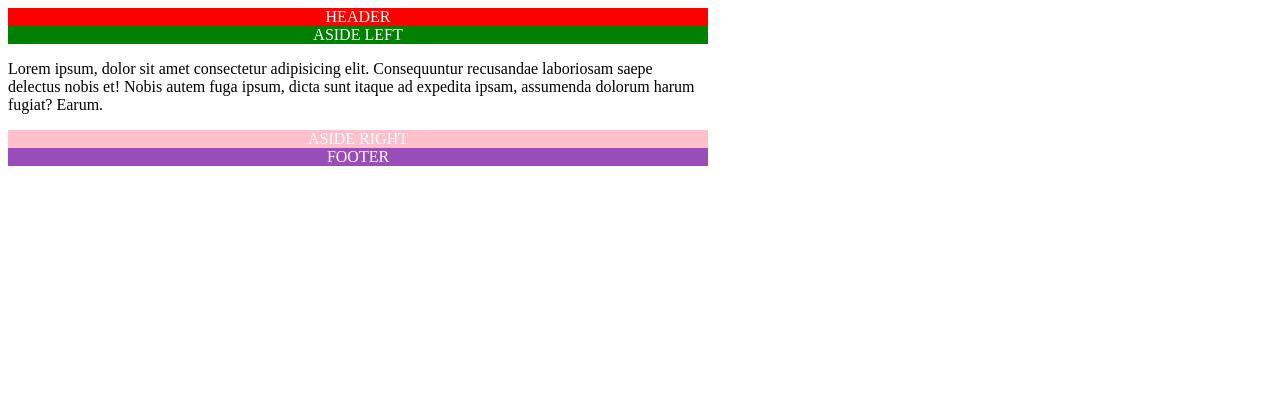
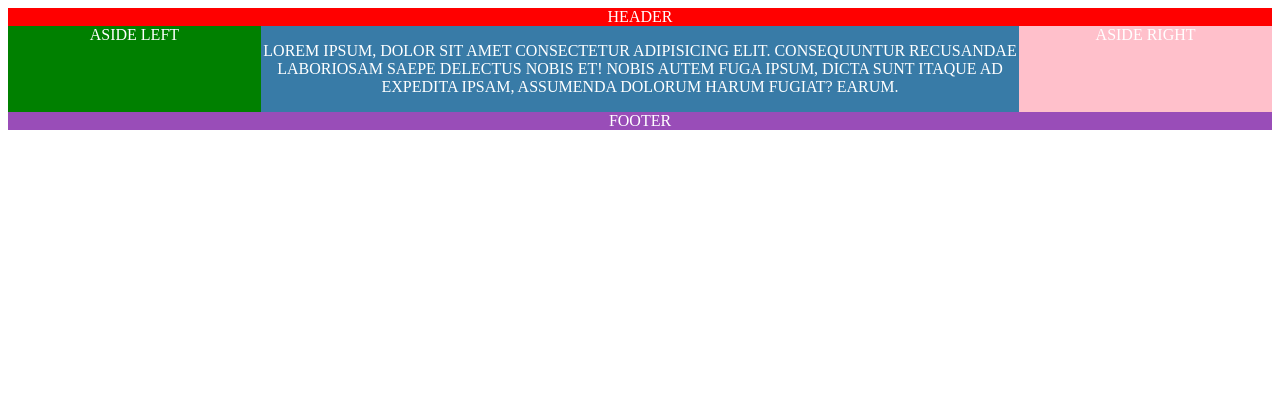
Before and after one commit to kpelc91/kpelc91.github.io, a plain HTML site: page 37084/index.html in a window 1280 px wide. Drawn offline with Linux system fonts and the light colour scheme.

Commit message:
zadanie w trakcie tworzenia

```diff
--- a/37084/css/style.css
+++ b/37084/css/style.css
@@ -1,8 +1,3 @@
-body {
-    height: 400px;
-    width: 700px;
-}
-
 #header {
     background-color: red;
 }
@@ -15,24 +10,51 @@ body {
 #footer {
     color: white;
     text-align: center;
+    text-transform: uppercase;
+}
+
+#columns {
+    display: flex;
 }
 
 .left,
 .center,
 .right {
-    flex-direction: column;
     color: white;
     text-align: center;
+    text-transform: uppercase;
 }
 
 .left {
     background-color: green;
+    width: 20%;
 }
 
-.center > p {
+.center {
     background-color: rgb(56, 123, 167);
+    width: 60%;
 }
 
 .right {
     background-color: pink;
+    width: 20%;
 }
+
+
+@media (max-width: 992px) {
+    #columns {
+        width: 100%;
+    }
+}
+
+@media (min-width: 768px) and (max-width: 992px) {
+    #columns {
+        width: 100%;
+    }
+}
+
+@media (min-width: 768px) {
+    #columns {
+        width: 100%;
+    }
+}
--- a/37084/index.html
+++ b/37084/index.html
@@ -4,18 +4,18 @@
     <meta charset="UTF-8">
     <meta http-equiv="X-UA-Compatible" content="IE=edge">
     <meta name="viewport" content="width=device-width, initial-scale=1.0">
-    <title>Document</title>
+    <title>Layout</title>
 
     <link rel="stylesheet" href="css/style.css">
 </head>
 <body>
 
-    <section id="header">HEADER</section>
+    <section id="header">Header</section>
 
     <section id="columns">
         <div class="left">ASIDE LEFT</div>
-        <div class="center"></div>
-            <p>Lorem ipsum, dolor sit amet consectetur adipisicing elit. Consequuntur recusandae laboriosam saepe delectus nobis et! Nobis autem fuga ipsum, dicta sunt itaque ad expedita ipsam, assumenda dolorum harum fugiat? Earum.</p>
+        <div class="center">
+            <p>Lorem ipsum, dolor sit amet consectetur adipisicing elit. Consequuntur recusandae laboriosam saepe delectus nobis et! Nobis autem fuga ipsum, dicta sunt itaque ad expedita ipsam, assumenda dolorum harum fugiat? Earum.</p></div>
         <div class="right">ASIDE RIGHT</div>
     </section>
 
```
